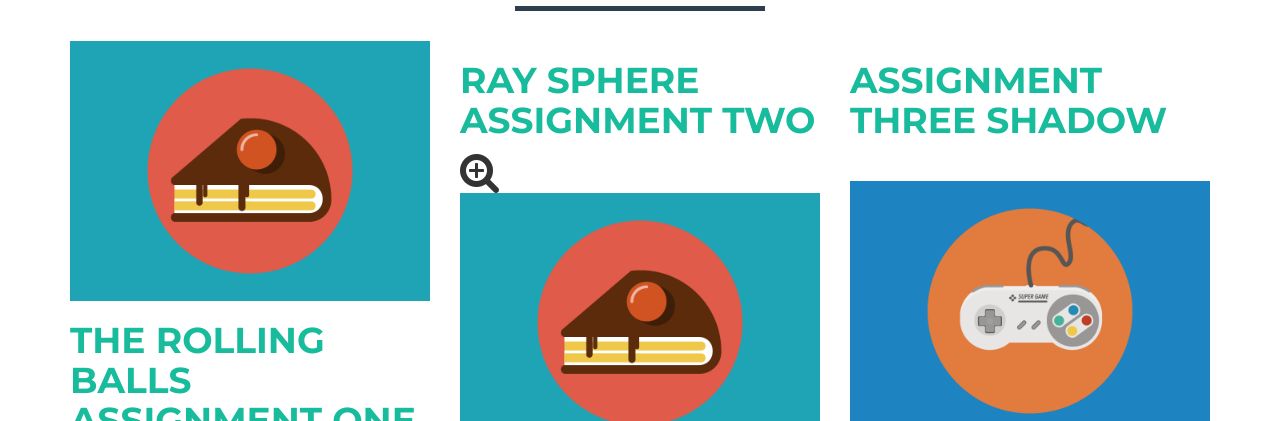
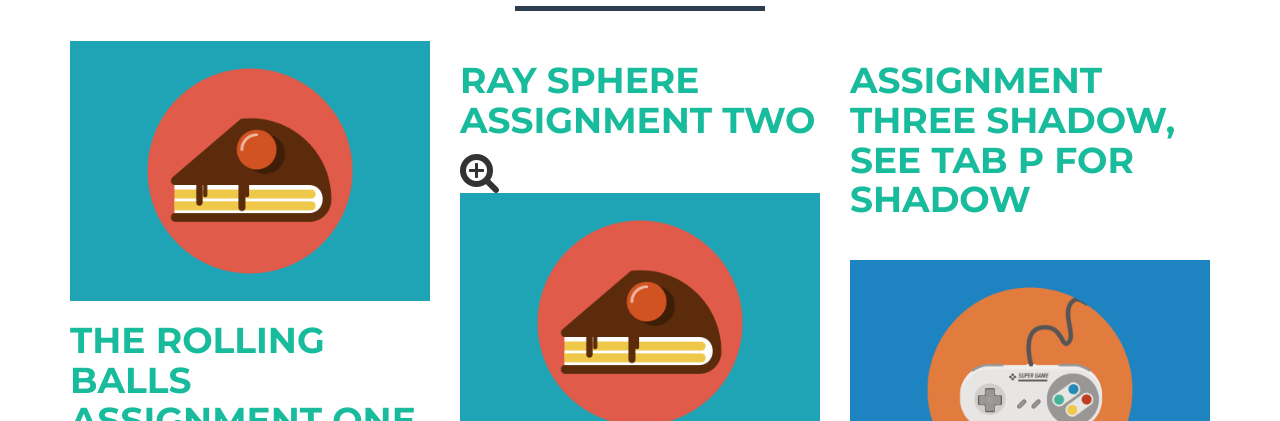
Before and after one commit to charliewang27/cg, a website: page index.html in a window 1280 px wide. Shown: the part 764-1185 px from the top of the page. Drawn offline with nearby package versions, Linux system fonts and the light colour scheme.

Commit message:
Updated Comment

```diff
--- a/index.html
+++ b/index.html
@@ -110,7 +110,7 @@
                     </a>
                 </div>
                 <div class="col-sm-4 portfolio-item">
-                       <h1><a href ="raytrace2_breakdown/index.html"> Assignment Three Shadow</a></h1>
+                       <h1><a href ="raytrace2_breakdown/index.html"> Assignment Three Shadow, See Tab P for shadow </a></h1>
 
                 </div>
                 <div class="col-sm-4 portfolio-item">
```
